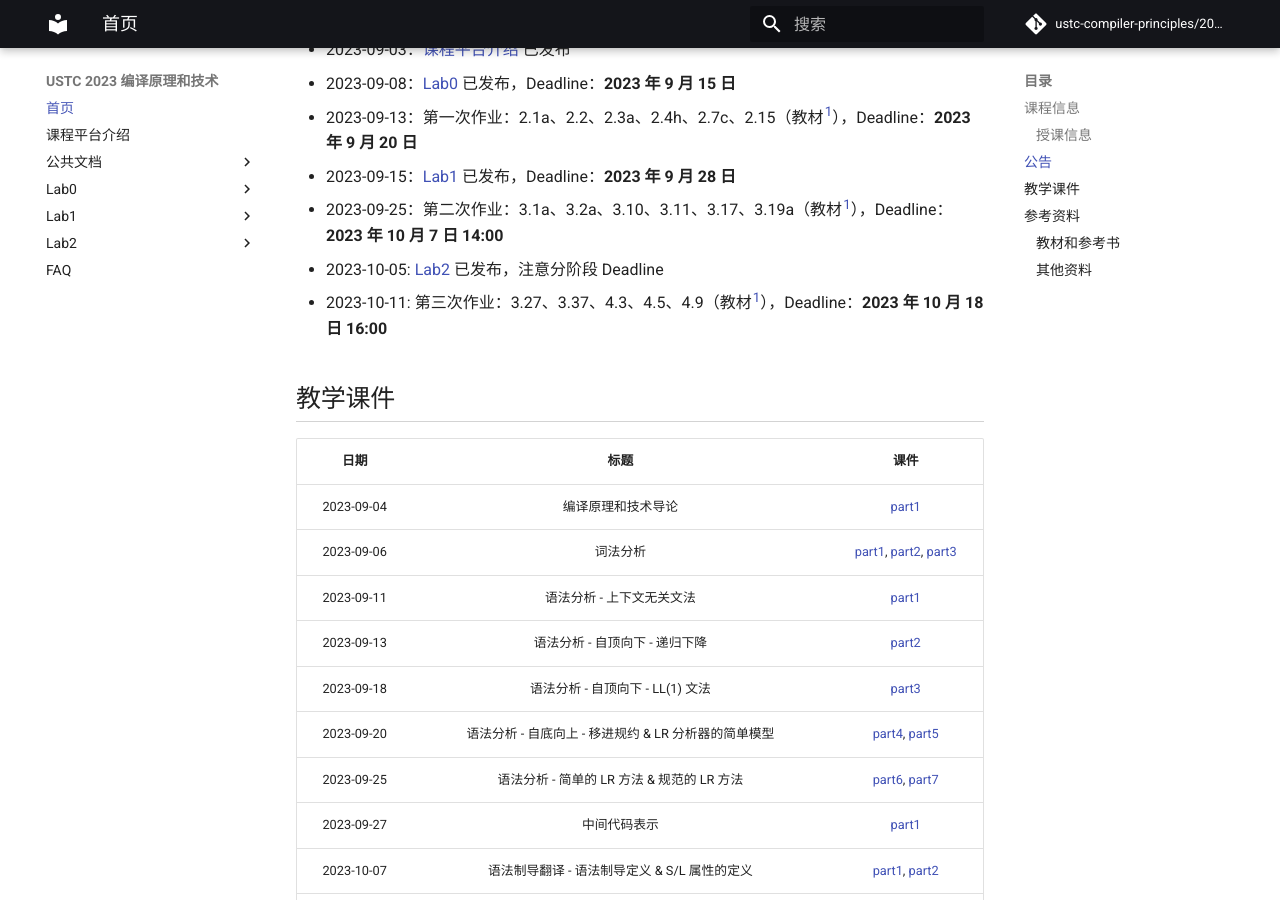
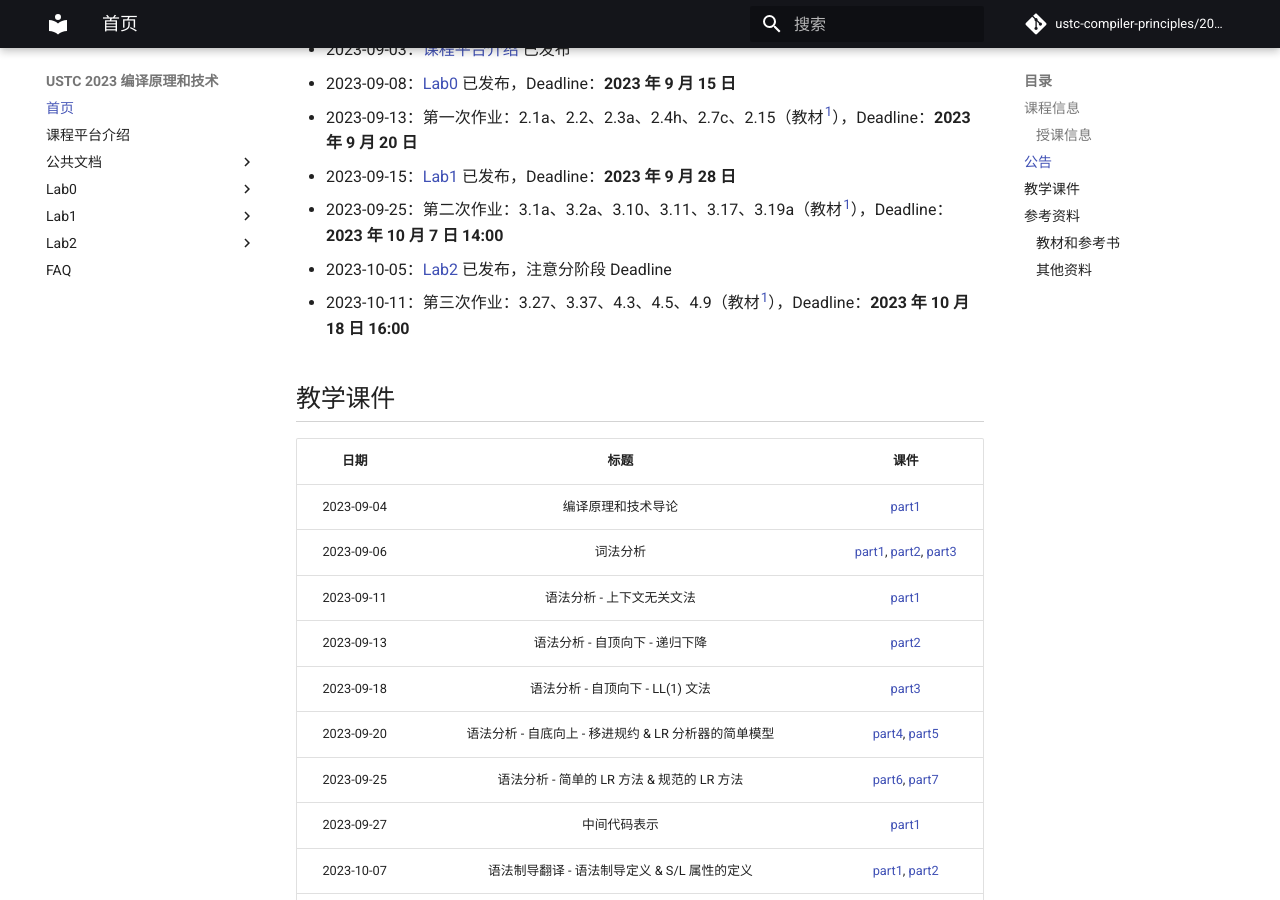
Before and after one commit to ustc-compiler-principles/2023, an MkDocs documentation site: the page built from docs/README.md, in a window 1280 px wide and 900 px high, scrolled down 1089 px. Built offline with MkDocs 1.6.1 and Material for MkDocs 9.7.7, drawn with Linux system fonts in a browser that asks for light colours; comment, search, counter and statistics services are not loaded; part of the change alters nothing that is shown.

```diff
--- a/docs/README.md
+++ b/docs/README.md
@@ -36,8 +36,8 @@
 - 2023-09-13：第一次作业：2.1a、2.2、2.3a、2.4h、2.7c、2.15（教材[<sup>1</sup>](#textbook)），Deadline：**2023 年 9 月 20 日**
 - 2023-09-15：[Lab1](lab1/index.md) 已发布，Deadline：**2023 年 9 月 28 日**
 - 2023-09-25：第二次作业：3.1a、3.2a、3.10、3.11、3.17、3.19a（教材[<sup>1</sup>](#textbook)），Deadline：**2023 年 10 月 7 日 14:00**
-- 2023-10-05: [Lab2](lab2/index.md) 已发布，注意分阶段 Deadline
-- 2023-10-11: 第三次作业：3.27、3.37、4.3、4.5、4.9（教材[<sup>1</sup>](#textbook)），Deadline：**2023 年 10 月 18 日 16:00**
+- 2023-10-05：[Lab2](lab2/index.md) 已发布，注意分阶段 Deadline
+- 2023-10-11：第三次作业：3.27、3.37、4.3、4.5、4.9（教材[<sup>1</sup>](#textbook)），Deadline：**2023 年 10 月 18 日 16:00**
 
 ## 教学课件
 
```
